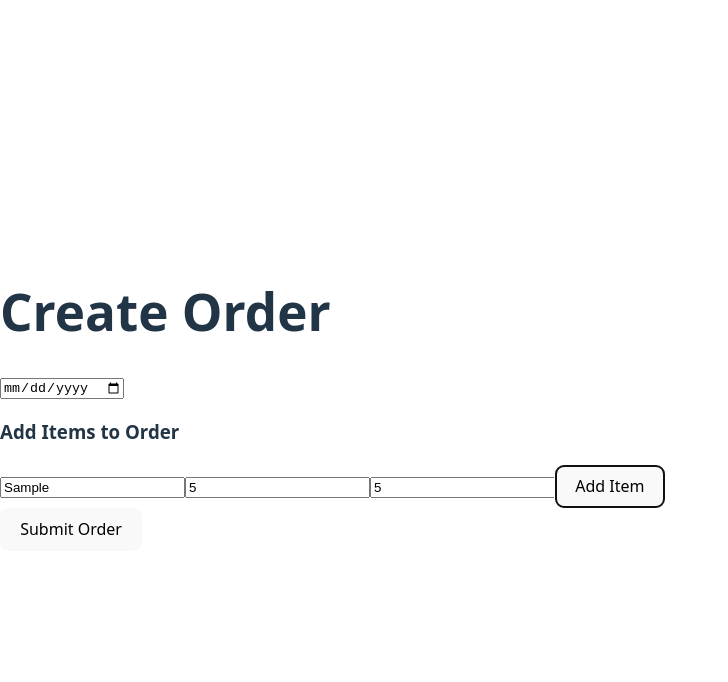
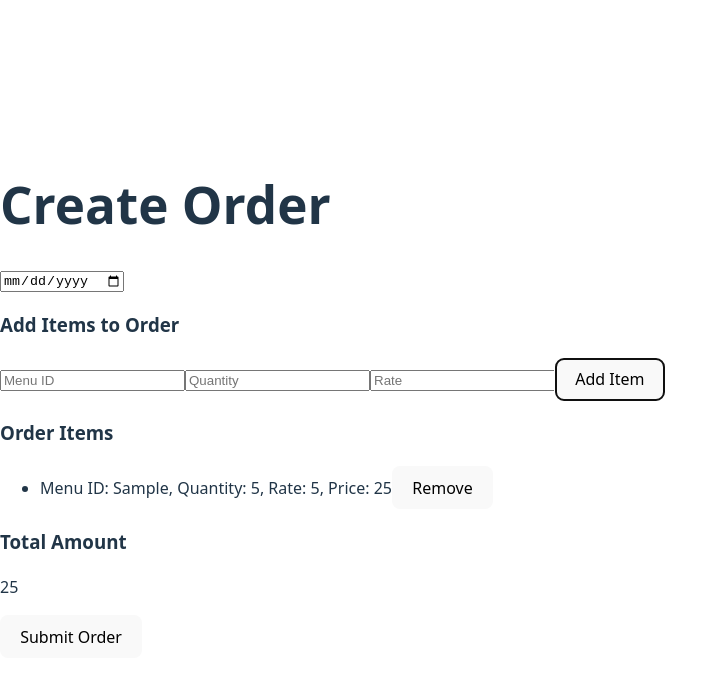
Before and after one commit to saumatya/restaurant-pos, a React (Vite) app in the folder frontend/: page /order in a window 1280 px wide. Both pictures are taken after typing "Sample", "5", "5" into the empty fields and a click on the button "Add Item". Shown: the top 682 px of the page, without its empty margins (0-728 px from the left). Built offline with nearby package versions, Linux system fonts and the light colour scheme.

Commit message:
order items can be added

```diff
--- a/frontend/src/App.jsx
+++ b/frontend/src/App.jsx
@@ -36,9 +36,9 @@
 
 import React from "react";
 import { BrowserRouter as Router, Route, Routes } from "react-router-dom";
-import Home from "./pages/Home";
-import MenuPage from "./pages/MenuPage";
-import OrderPage from "./pages/OrderPage";
+import Home from "./pages/Home.jsx";
+import MenuPage from "./pages/MenuPage.jsx";
+import OrderPage from "./pages/OrderPage.jsx";
 
 function App() {
   return (
--- a/frontend/src/components/Order.jsx
+++ b/frontend/src/components/Order.jsx
@@ -1,3 +1,67 @@
+// import React, { useState } from "react";
+// import api from "../api";
+
+// const Order = () => {
+//   const [orderDate, setOrderDate] = useState("");
+//   const [orderItems, setOrderItems] = useState([]);
+//   const [menuId, setMenuId] = useState("");
+//   const [qty, setQty] = useState("");
+//   const [rate, setRate] = useState("");
+
+//   const handleAddItem = () => {
+//     setOrderItems([...orderItems, { menuid: menuId, qty: qty, rate: rate }]);
+//   };
+
+//   const handleSubmit = async () => {
+//     const orderData = {
+//       order_date: orderDate,
+//       items: orderItems,
+//     };
+
+//     try {
+//       const response = await api.post("/order", orderData);
+//       console.log("Order created:", response.data);
+//     } catch (error) {
+//       console.error("Error creating order:", error);
+//     }
+//   };
+
+//   return (
+//     <div>
+//       <h1>Create Order</h1>
+//       <input
+//         type="date"
+//         value={orderDate}
+//         onChange={(e) => setOrderDate(e.target.value)}
+//       />
+//       <div>
+//         <h3>Add Items to Order</h3>
+//         <input
+//           type="text"
+//           placeholder="Menu ID"
+//           value={menuId}
+//           onChange={(e) => setMenuId(e.target.value)}
+//         />
+//         <input
+//           type="number"
+//           placeholder="Quantity"
+//           value={qty}
+//           onChange={(e) => setQty(e.target.value)}
+//         />
+//         <input
+//           type="number"
+//           placeholder="Rate"
+//           value={rate}
+//           onChange={(e) => setRate(e.target.value)}
+//         />
+//         <button onClick={handleAddItem}>Add Item</button>
+//       </div>
+//       <button onClick={handleSubmit}>Submit Order</button>
+//     </div>
+//   );
+// };
+
+// export default Order;
 import React, { useState } from "react";
 import api from "../api";
 
@@ -10,6 +74,9 @@ const Order = () => {
 
   const handleAddItem = () => {
     setOrderItems([...orderItems, { menuid: menuId, qty: qty, rate: rate }]);
+    setMenuId("");
+    setQty("");
+    setRate("");
   };
 
   const handleSubmit = async () => {
@@ -56,6 +123,21 @@ const Order = () => {
         />
         <button onClick={handleAddItem}>Add Item</button>
       </div>
+      <div>
+        <h3>Order Items</h3>
+        <ul>
+          {orderItems.map((item, index) => (
+            <li key={index}>
+              Menu ID: {item.menuid}, Quantity: {item.qty}, Rate: {item.rate}, Price: {item.qty * item.rate}
+              <button onClick={() => setOrderItems(orderItems.filter((_, i) => i !== index))}>Remove</button>
+            </li>
+          ))}
+        </ul>
+        <h3>Total Amount</h3>
+        <p>
+          {orderItems.reduce((total, item) => total + item.qty * item.rate, 0)}
+        </p>
+      </div>
       <button onClick={handleSubmit}>Submit Order</button>
     </div>
   );
```
